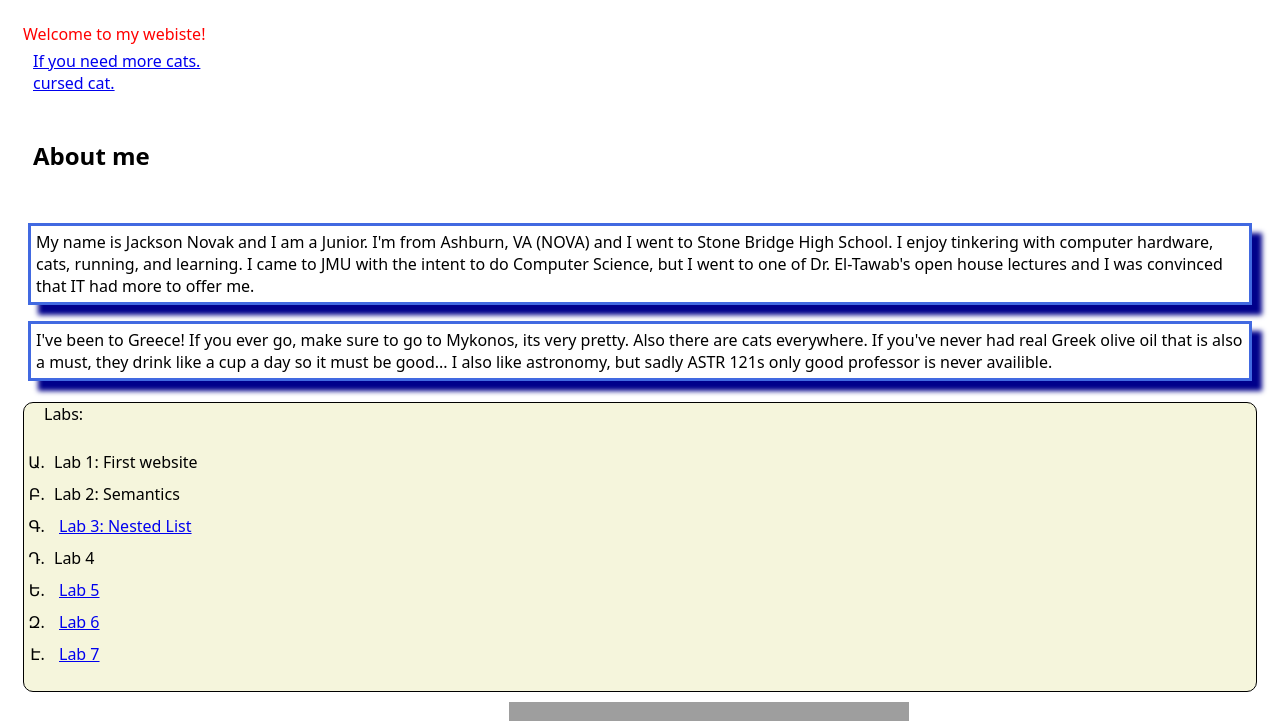
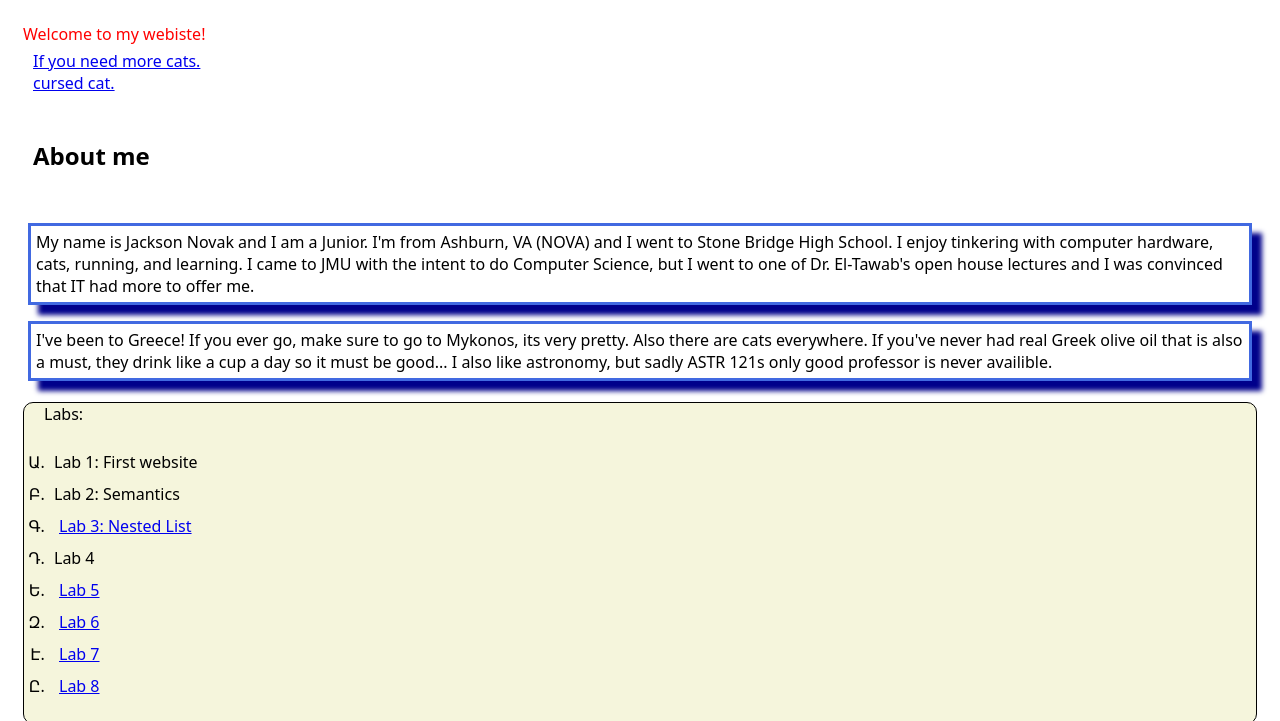
Before and after one commit to novak-js/IT-301-WebDev, a plain HTML site: page index.html in a window 1280 px wide. Shown: the top 721 px of the page. Drawn offline with Linux system fonts and the light colour scheme; grey boxes are pictures that could not be loaded; a web font is replaced by a local one.

Commit message:
Add link to Lab 8 in index.html

```diff
--- a/index.html
+++ b/index.html
@@ -46,6 +46,7 @@
                 <li><a href="Letter c.html">Lab 5</a></li>
                 <li><a href="lab6.html">Lab 6</a></li>
                 <li><a href="lab7.html">Lab 7</a></li>
+                <li><a href="position.html">Lab 8</a></li>
             </ul>
         </section>
         <aside>
```
